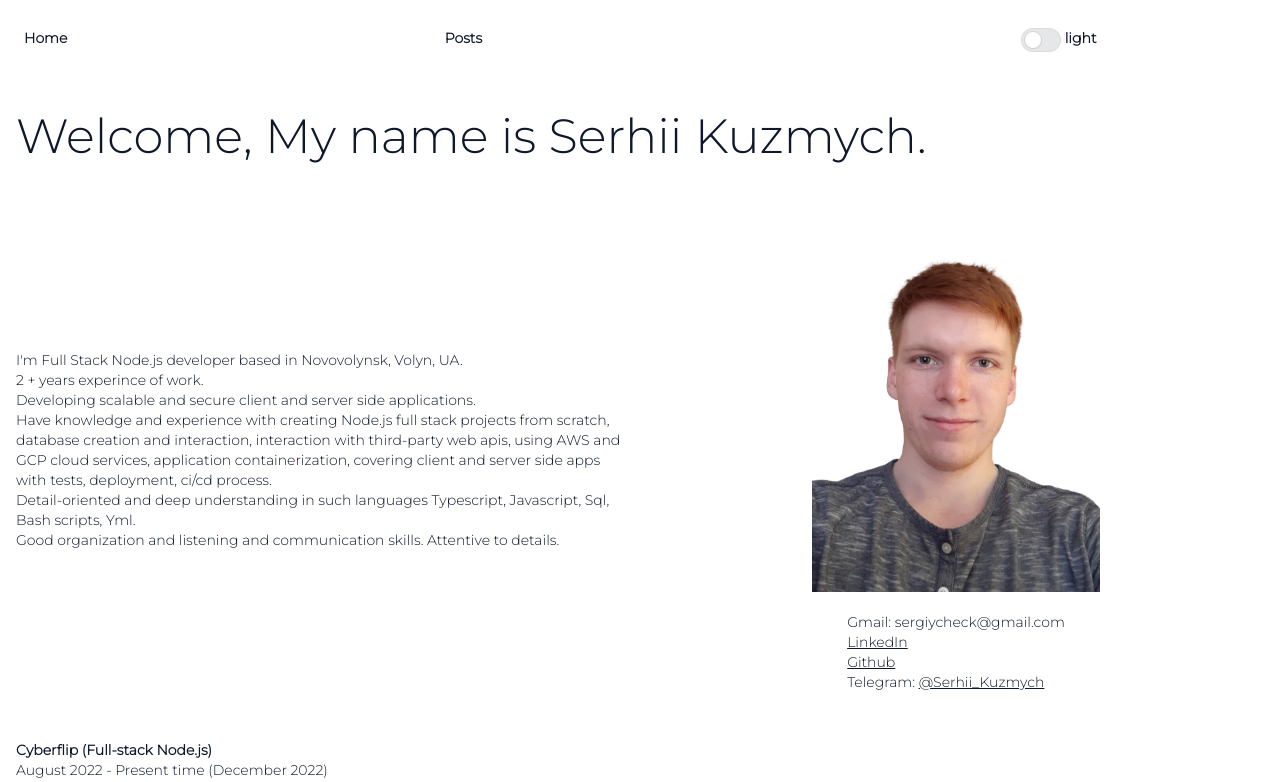
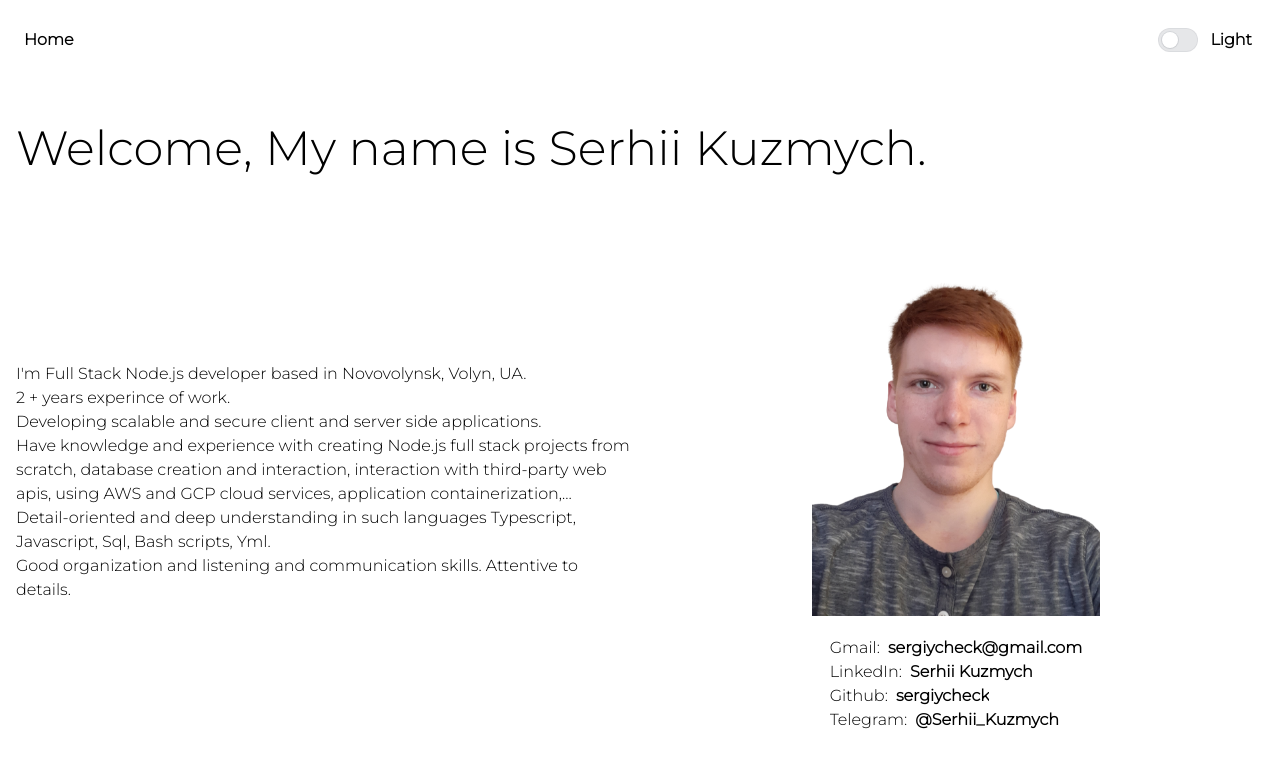
Before and after one commit to sergiycheck/sergiycheck-website, a Next.js app: page / in a window 1280 px wide. Shown: the top 782 px of the page. Built offline with nearby package versions, Linux system fonts and the light colour scheme.

Commit message:
used common components, text, remove posts page

```diff
--- a/components/DarkModeSwitcher.tsx
+++ b/components/DarkModeSwitcher.tsx
@@ -34,7 +34,7 @@ export const DarkModeSwitcher = () => {
           return nextPrev;
         });
       }}
-      labelText={`${checked ? 'dark' : 'light'}`}
+      labelText={`${checked ? 'Dark' : 'Light'}`}
     />
   );
 };
--- /dev/null
+++ b/components/common/shared.tsx
@@ -0,0 +1,94 @@
+import React from 'react';
+
+export const Text1 = React.forwardRef(
+  (
+    props:
+      | undefined
+      | { children: JSX.Element | string }
+      | React.HTMLAttributes<HTMLParagraphElement>,
+    ref: React.Ref<HTMLParagraphElement> | null
+  ) => {
+    let children,
+      attributes = undefined;
+
+    if (props) {
+      const { children: childrenDest, ...attrs } = props;
+      children = childrenDest;
+      attributes = attrs;
+    }
+
+    return (
+      <div
+        ref={ref}
+        className="text-base line-clamp-3 leading-normal tracking-normal"
+        {...attributes}
+      >
+        {children}
+      </div>
+    );
+  }
+);
+
+Text1.displayName = 'Text1';
+
+export const Anchor1 = React.forwardRef(
+  (
+    props:
+      | undefined
+      | { children: JSX.Element | string }
+      | React.AnchorHTMLAttributes<HTMLAnchorElement>,
+    ref: React.Ref<HTMLAnchorElement> | null
+  ) => {
+    let children,
+      attributes = undefined;
+
+    if (props) {
+      const { children: childrenDest, ...attrs } = props;
+      children = childrenDest;
+      attributes = attrs;
+    }
+
+    return (
+      <a
+        ref={ref}
+        className="text-base line-clamp-3 leading-normal tracking-normal font-bold"
+        {...attributes}
+      >
+        {children}
+      </a>
+    );
+  }
+);
+
+Anchor1.displayName = 'Anchor1';
+
+export const Title1 = React.forwardRef(
+  (
+    props:
+      | undefined
+      | { children: JSX.Element | string }
+      | React.HTMLAttributes<HTMLHeadingElement>,
+    ref: React.Ref<HTMLHeadingElement> | null
+  ) => {
+    let children,
+      attributes = undefined;
+
+    if (props) {
+      const { children: childrenDest, ...attrs } = props;
+      children = childrenDest;
+      attributes = attrs;
+    }
+
+    return (
+      <div
+        ref={ref}
+        className="text-5xl line-clamp-3 leading-normal tracking-normal"
+        {...attributes}
+      >
+        {children}
+      </div>
+    );
+  }
+);
+
+Title1.displayName = 'Title1';
--- a/components/common/switch.tsx
+++ b/components/common/switch.tsx
@@ -11,7 +11,7 @@ export const SwitchElement = React.forwardRef(
     const { labelText, checked, onClick } = props;
 
     return (
-      <div className="flex justify-center ">
+      <div className="flex justify-end items-center gap-2">
         <div
           ref={ref}
           onClick={onClick}
--- a/components/layout.tsx
+++ b/components/layout.tsx
@@ -3,6 +3,7 @@ import Link from 'next/link';
 import React from 'react';
 import { motion } from 'framer-motion';
 import { DarkModeSwitcher } from './DarkModeSwitcher';
+import { Anchor1 } from './common/shared';
 
 function LayoutPartial({ children }: { children: React.ReactNode }) {
   return (
@@ -19,7 +20,9 @@ function LayoutPartial({ children }: { children: React.ReactNode }) {
       </main>
 
       <footer className="container flex-none mx-auto p-4">
-        <a href="#">Home</a>
+        <Link href="/" className="font-bold">
+          Home
+        </Link>
       </footer>
     </div>
   );
@@ -29,13 +32,14 @@ function LayoutNavBar({ children }: { children: React.ReactNode }) {
   return (
     <>
       <div className="container mx-auto px-4 py-5">
-        <ul className="columns-3">
-          <li className="font-bold p-2">
-            <Link href="/">Home</Link>
+        <ul className="columns-2">
+          <li className="p-2">
+            <Link href="/" className="font-bold">
+              Home
+            </Link>
           </li>
-          <li className="font-bold p-2">
-            <Link href="/posts">Posts</Link>
-          </li>
+          {/* TODO: add link to custom posts about js and different fields */}
+
           <li className="font-bold p-2">
             <DarkModeSwitcher />
           </li>
@@ -59,7 +63,7 @@ export const Layout = React.forwardRef(
     return (
       <motion.div
         ref={ref}
-        className="min-h-screen bg-white dark:bg-slate-800 text-slate-900 dark:text-white "
+        className="min-h-screen bg-white dark:bg-slate-800 text-black dark:text-white"
       >
         <LayoutNavBar>
           <LayoutPartial>{children}</LayoutPartial>
--- a/pages/_app.tsx
+++ b/pages/_app.tsx
@@ -9,7 +9,7 @@ const font = Montserrat({
 
 export default function App({ Component, pageProps }: AppProps) {
   return (
-    <main className={`${font.className} text-sm`}>
+    <main className={`${font.className}`}>
       <Component {...pageProps} />
     </main>
   );
--- a/pages/api/apiPath.ts
+++ /dev/null
@@ -1 +0,0 @@
-export const reqResApiBase = `https://reqres.in/api`;
--- a/pages/index.tsx
+++ b/pages/index.tsx
@@ -5,6 +5,7 @@ import { motion, Variants } from 'framer-motion';
 
 import { Layout } from '../components/layout';
 import authorPic from '../public/imgs/me.png';
+import { Anchor1, Text1, Title1 } from '../components/common/shared';
 
 const apperOnScreenVariants: Variants = {
   offscreen: { opacity: 0 },
@@ -32,7 +33,7 @@ export default function Home() {
         variants={apperOnScreenVariants}
         className="p-4 gap-4"
       >
-        <h1 className="text-5xl">Welcome, My name is Serhii Kuzmych.</h1>
+        <Title1>Welcome, My name is Serhii Kuzmych.</Title1>
       </motion.div>
 
       <motion.div
@@ -43,31 +44,31 @@ export default function Home() {
         className="flex flex-col sm:flex-row p-4 gap-4"
       >
         <div className="basis-full order-2 sm:order-1 sm:basis-6/12 flex flex-col gap-4 items-center justify-center">
-          <div>
-            <p>
+          <div className="d-flex flex-col">
+            <Text1>
               I&apos;m Full Stack Node.js developer based in Novovolynsk, Volyn,
               UA.
-            </p>
-            <p>2 + years experince of work.</p>
-            <p>
+            </Text1>
+            <Text1>2 + years experince of work.</Text1>
+            <Text1>
               Developing scalable and secure client and server side
               applications.
-            </p>
-            <p>
+            </Text1>
+            <Text1>
               Have knowledge and experience with creating Node.js full stack
               projects from scratch, database creation and interaction,
               interaction with third-party web apis, using AWS and GCP cloud
               services, application containerization, covering client and server
               side apps with tests, deployment, ci/cd process.
-            </p>
-            <p>
+            </Text1>
+            <Text1>
               Detail-oriented and deep understanding in such languages
               Typescript, Javascript, Sql, Bash scripts, Yml.
-            </p>
-            <p>
+            </Text1>
+            <Text1>
               Good organization and listening and communication skills.
               Attentive to details.
-            </p>
+            </Text1>
           </div>
         </div>
         <div className="basis-full order-1 sm:order-2 sm:basis-6/12 flex flex-col gap-5 items-center">
@@ -77,37 +78,45 @@ export default function Home() {
 
           <div>
             <ul>
-              <li>Gmail: sergiycheck@gmail.com</li>
-              <li>
-                <a
-                  className="underline"
+              <li className="flex gap-2">
+                <Text1>Gmail:</Text1>
+                <Anchor1
+                  href="mailto:sergiycheck@gmail.com"
+                  target="_blank"
+                  rel="noreferrer"
+                >
+                  sergiycheck@gmail.com
+                </Anchor1>
+              </li>
+              <li className="flex gap-2">
+                <Text1>LinkedIn:</Text1>
+                <Anchor1
                   href="https://linkedin.com/in/serhiikuzmych/"
                   target="_blank"
                   rel="noreferrer"
                 >
-                  LinkedIn
-                </a>
+                  Serhii Kuzmych
+                </Anchor1>
               </li>
-              <li>
-                <a
-                  className="underline"
+              <li className="flex gap-2">
+                <Text1>Github:</Text1>
+                <Anchor1
                   href="https://github.com/sergiycheck"
                   target="_blank"
                   rel="noreferrer"
                 >
-                  Github
-                </a>
+                  sergiycheck
+                </Anchor1>
               </li>
-              <li>
-                Telegram:{' '}
-                <a
-                  className="underline"
+              <li className="flex gap-2">
+                <Text1>Telegram:</Text1>
+                <Anchor1
                   href="https://t.me/Serhii_Kuzmych"
                   target="_blank"
                   rel="noreferrer"
                 >
                   @Serhii_Kuzmych
-                </a>
+                </Anchor1>
               </li>
             </ul>
           </div>
@@ -122,9 +131,9 @@ export default function Home() {
         variants={apperOnScreenVariants}
       >
         <motion.div className="font-medium ">
-          <p className="font-bold">Cyberflip (Full-stack Node.js)</p>
-          <p>August 2022 - Present time (December 2022)</p>
-          <p>
+          <Text1 className="font-bold">Cyberflip (Full-stack Node.js)</Text1>
+          <Text1>August 2022 - Present time (December 2022)</Text1>
+          <Text1>
             Implementing features on the back-end with NestJs, Postgresql. Using
             Jenkins to configure pipelines. Using google sql. Implementing
             features on the front-end side with Reactjs, refactoring the
@@ -134,7 +143,7 @@ export default function Home() {
             Learning google cloud technologies, NestJs, React, Cypress, Gitlab.
             Taking part in daily meetings and features discussion. Interviewing
             candidates.
-          </p>
+          </Text1>
         </motion.div>
       </motion.div>
     </Layout>
--- a/pages/posts.tsx
+++ /dev/null
@@ -1,37 +0,0 @@
-import { Layout } from '../components/layout';
-import { reqResApiBase } from './api/apiPath';
-import { ResorceType, ResposeType } from './api/reqResTypes';
-
-export async function getStaticProps() {
-  const res = await fetch(`${reqResApiBase}/{resource}`);
-
-  const { data } = (await res.json()) as ResposeType<ResorceType[]>;
-
-  return {
-    props: {
-      resourceArr: data,
-    },
-  };
-}
-
-export default function Resource({
-  resourceArr,
-}: {
-  resourceArr: ResorceType[];
-}) {
-  return (
-    <Layout>
-      <ul className="flex flex-col gap-4">
-        {resourceArr.map((resource, index) => (
-          <li
-            data-cy={`resource-item-${index}`}
-            className="rounded-md border-2 border-zinc-300 p-2  hover:cursor-pointer"
-            key={resource.id}
-          >
-            {resource.name}
-          </li>
-        ))}
-      </ul>
-    </Layout>
-  );
-}
```
Also changed, not shown: pages/api/reqResTypes.ts (deleted, +0 -23 lines).
